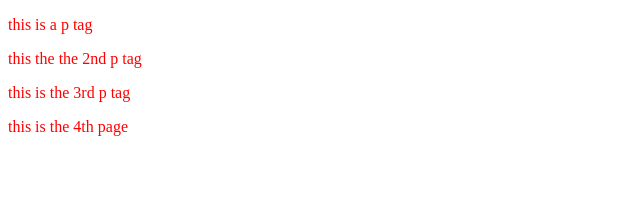
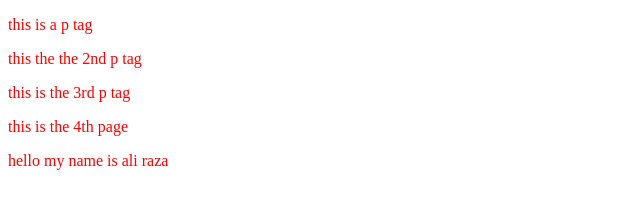
Before and after one commit to Alirazariaz42/testingMyskills, a plain HTML site: page index.html in a window 1280 px wide. Shown: the whole page, without its empty margins (0-640 px from the left). Drawn offline with Linux system fonts and the light colour scheme.

Commit message:
add my name tag

```diff
--- a/index.html
+++ b/index.html
@@ -11,5 +11,6 @@
   <p> this the the 2nd p tag</p>
   <p> this is the 3rd p tag</p>
   <p> this is the  4th page</p>
+  <p> hello my name  is ali raza</p>
 </body>
 </html>
```
